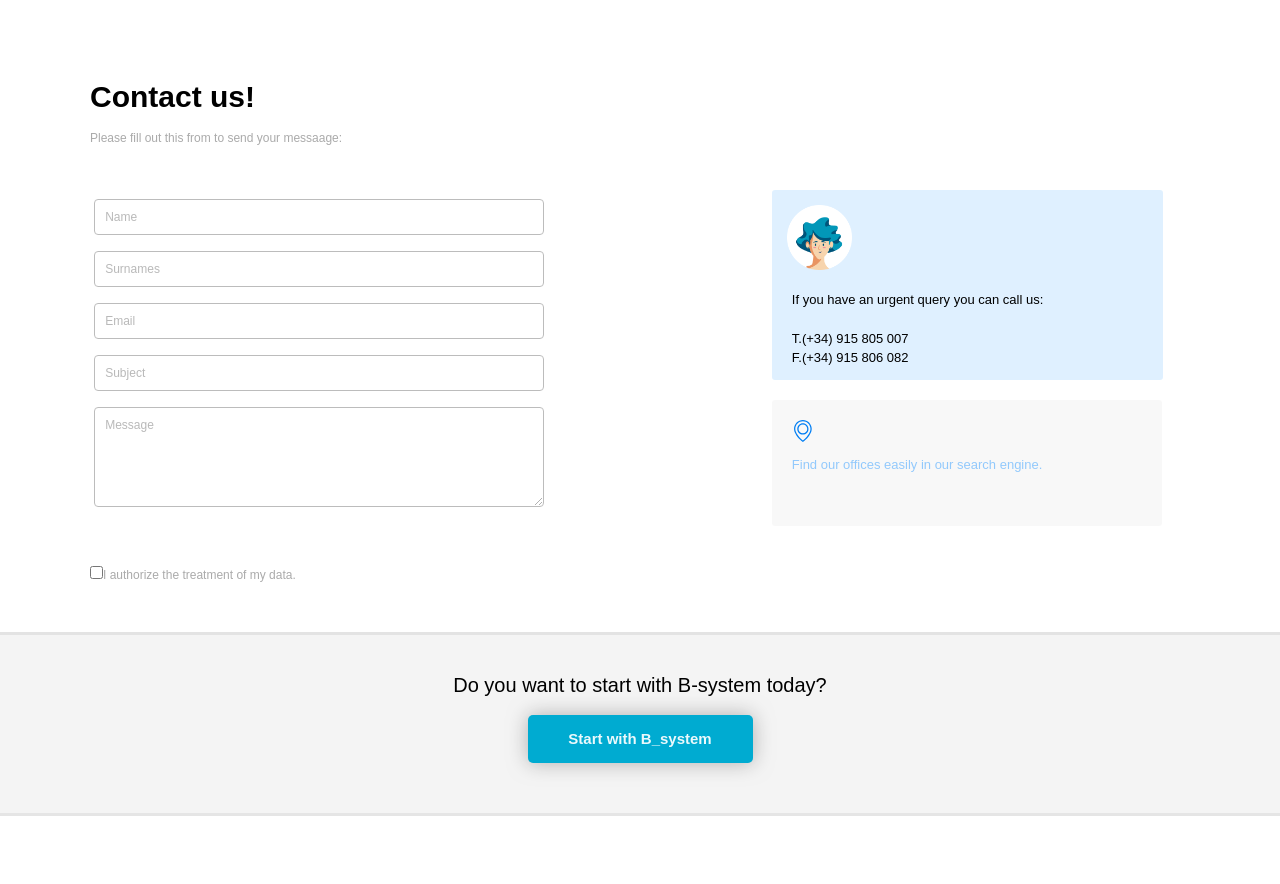
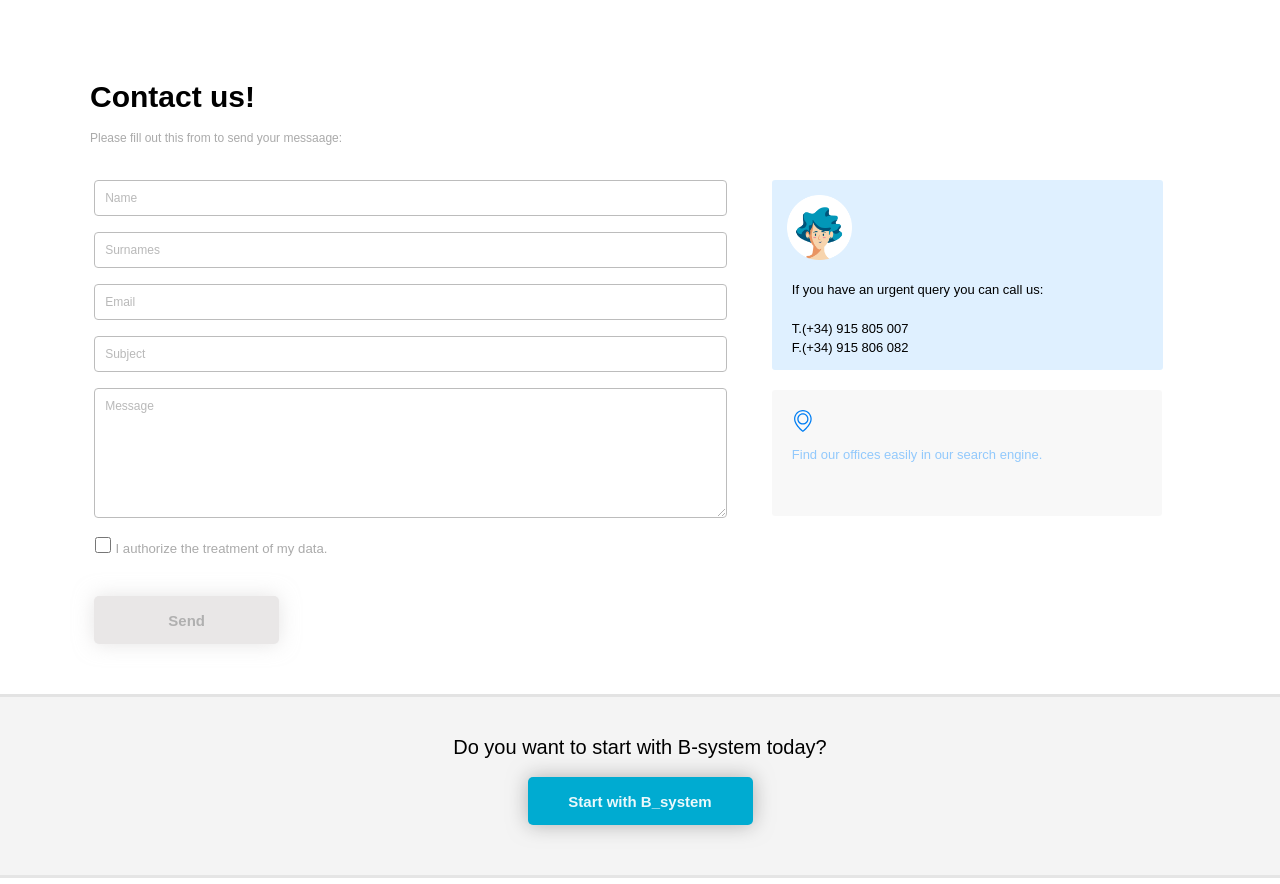
Before and after one commit to lamiaekhad/WebSite_eCommerce, a PHP site: page /contact.php in a window 1280 px wide. Shown: the part 71-955 px from the top of the page. Run offline with PHP 8.4, Linux system fonts and the light colour scheme.

Commit message:
modification

```diff
--- a/contact.php
+++ b/contact.php
@@ -2,7 +2,6 @@
 <html lang="fr">
 <head>
     <link href="style\style.css" rel="stylesheet">
-
     <meta charset="UTF-8">
     <meta http-equiv="X-UA-Compatible" content="IE=edge">
     <meta name="viewport" content="width=device-width, initial-scale=1.0">
@@ -19,7 +18,7 @@
                         <li><a href="index.php">Home</a></li>
                         <li><a href="produit.php">Produits</a></li>
                         <li><a href="contact.php">Contact</a></li>
-                        <li><a href="acces.php">Acces</a></li>
+                        <li><a href="acces.php">Accès</a></li>
                     </ul>
             </div>
 
@@ -67,7 +66,7 @@
               </a>
             </div>
 <!--acces + panier version desktop-->
-            <div class="wrapi">
+            <div class="wrapi1">
                <div class="search">
                   <input type="text" class="searchTerm" placeholder="   Recherche...">
                   <button type="submit" class="searchButton">
@@ -103,11 +102,20 @@
 </header>
 
 <section>
+        <div class="wrapi2">
+           <div class="search">
+              <input type="text" class="searchTerm" placeholder="   Recherche...">
+              <button type="submit" class="searchButton">
+                <svg fill="#000000" xmlns="http://www.w3.org/2000/svg"  viewBox="0 0 24 24" width="24px" height="24px">    <path d="M 9 2 C 5.1458514 2 2 5.1458514 2 9 C 2 12.854149 5.1458514 16 9 16 C 10.747998 16 12.345009 15.348024 13.574219 14.28125 L 14 14.707031 L 14 16 L 20 22 L 22 20 L 16 14 L 14.707031 14 L 14.28125 13.574219 C 15.348024 12.345009 16 10.747998 16 9 C 16 5.1458514 12.854149 2 9 2 z M 9 4 C 11.773268 4 14 6.2267316 14 9 C 14 11.773268 11.773268 14 9 14 C 6.2267316 14 4 11.773268 4 9 C 4 6.2267316 6.2267316 4 9 4 z"/></svg>
+             </button>
+           </div>
+        </div>
         <div class="contenu_contact">
         <h2 class="contact_us"> Contact us!</h2>
                      <p class="text_please_fill">Please fill out this from to send your messaage:</p>
 
             <div class="flex_contact">
+
 
                 <div class="input_contact">
                      <div>
@@ -116,8 +124,15 @@
                            <input class="input_text" type="text" id="Sname" name="Surnames" placeholder="Surnames">
                            <input class="input_text" type="text" id="email" name="Email" placeholder="Email">
                            <input class="input_text" type="text" id="subject" name="Subject" placeholder="Subject">
-                           <textarea class="input_text" id="subject" name="subject" placeholder="Message" style="height:100px"></textarea>
+                           <textarea class="input_text" id="subject" name="subject" placeholder="Message" style="height:130px"></textarea>
                         </form>
+                        <label class="container_check">
+                            <input  class="checkmark" type="checkbox">
+                            <span class="checktext">I authorize the treatment of my data.</span>
+                         </label>
+                        <div class="button_start_with_send">
+                            <button class="send"> Send </button>
+                        </div>
                      </div>
                 </div>
 
@@ -146,10 +161,7 @@
             </div>
 
         </div>
-        <label class="data_check" >
-            <input  type="checkbox">I authorize the treatment of my data.
-            <span class="checkmark"></span>
-        </label>
+
     </section>
     <section>
         <div class="section_button_start">
--- a/style/acces_style.css
+++ b/style/acces_style.css
@@ -1,3 +1,3 @@
-.test{
-    color: red;
+.titre_acces{
+   display: none;
 }
--- a/style/contact.css
+++ b/style/contact.css
@@ -1,6 +1,5 @@
 .input_text {
     width: 100%;
-    max-width: 450px;
     padding: 10px;
     border: 1px solid rgb(124, 124, 124);
     border-radius: 4px;
@@ -9,14 +8,17 @@
     resize: vertical;
     opacity: 0.5;
     transition: 0.3s ease all;
-    -moz-transition: 0.3s ease all;
-    -webkit-transition: 0.3s ease all;
-  }
+}
 
+.input_contact{
+    margin-left: auto;
+    margin-right: auto;
+    max-width: 90%;
+}
 .contact_us{
     font-size: 30px;
     padding-top:30px ;
-    padding-bottom: 10px;
+    padding-bottom: 30px;
     text-align: center;
     font-weight: bold;
 }
@@ -45,7 +47,7 @@
 .text_please_fill{
     font-size: 16px;
     text-align: center;
-    padding-bottom: 10px;
+    padding-bottom: 30px;
     color:rgba(118, 118, 118, 0.625) ;
     line-height: 1.6em;
 }
@@ -82,7 +84,6 @@
     padding-bottom: 15px;
     line-height: 1.6em;
 }
-
 .start_with{
     background-color: rgb(0, 171, 209);
     color: rgba(255, 255, 255, 0.921);
@@ -96,6 +97,7 @@
     font-size: 15px;
     box-shadow: 0px 0px 20px rgba(128, 128, 128, 0.597);
     font-weight: bold;
+    cursor: pointer;
 }
 .section_button_start{
     background-color: rgb(244, 244, 244);
@@ -125,11 +127,31 @@
     border-bottom: 3px solid rgba(227, 227, 227, 0.832);
     padding-bottom: 40px;
 }
-.data_check{
+.checkmark{
+    width: 18px;
+    height: 16px;
+}
+.checktext{
     color:rgba(118, 118, 118, 0.625) ;
-    margin-left: 90px;
+    font-size: 110%;
+    display: inline;
 }
-
+.send{
+    background-color: #e9e7e7;
+    color: #b0b0b0;
+    border: 0 solid rgba(255, 255, 255, 0.839);
+    border-radius: 5px;
+    width: 185px;
+    height: 48px;
+    display: block;
+    text-align: center;
+    margin: auto;
+    font-size: 15px;
+    box-shadow: 0px 0px 20px rgba(212, 210, 210, 0.597);
+    font-weight: bold;
+    margin-top: 30px;
+    cursor: pointer;
+}
 @media (min-width: 800px){
 
     .flex_contact{
@@ -139,21 +161,25 @@
         margin-left: 2%;
         margin-right: 2%;
     }
+    .input_contact{
+        margin-right: 30px;
+        margin-top: 32px;
+    }
     .contact_us{
-
-       margin-bottom: 5px;
+        margin-bottom: 5px;
         text-align: left;
         margin-left: 20px;
         margin-top: 50px;
+        padding-bottom: 10px;
     }
     .text_please_fill{
-
         text-align: left;
         font-size: 12px;
         margin-left: 20px;
+        padding-bottom: 0;
     }
     .info_contact{
-        margin-top: 27px;
+        margin-top: -61px;
         margin-right: 88px;
         width: 401px;
     }
@@ -215,6 +241,9 @@
         margin-left: 30%;
         margin-right: 30%;
     }
-
+    .send{
+        margin: 0;
+        margin-top: 40px;
+    }
 
 }
--- a/style/style.css
+++ b/style/style.css
@@ -2,5 +2,5 @@
 @import "categorie_produit.css";
 @import "details_produits.css";
 @import "contact.css";
-@import "acces_style";
+@import "acces_style.css";
 @import "footer.css";
```
Also changed, not shown: acces.php (+22 -16 lines), index.php (+16 -8 lines), panier.php (+14 -5 lines), produit.php (+10 -2 lines), style/header.css (+50 -35 lines).
